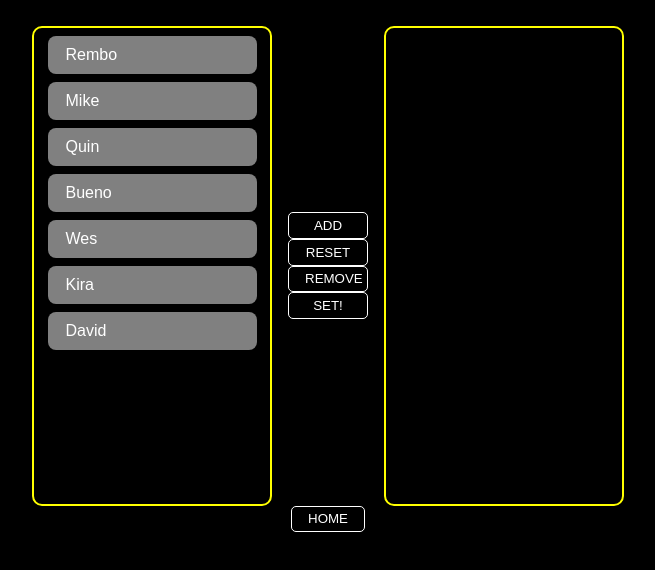
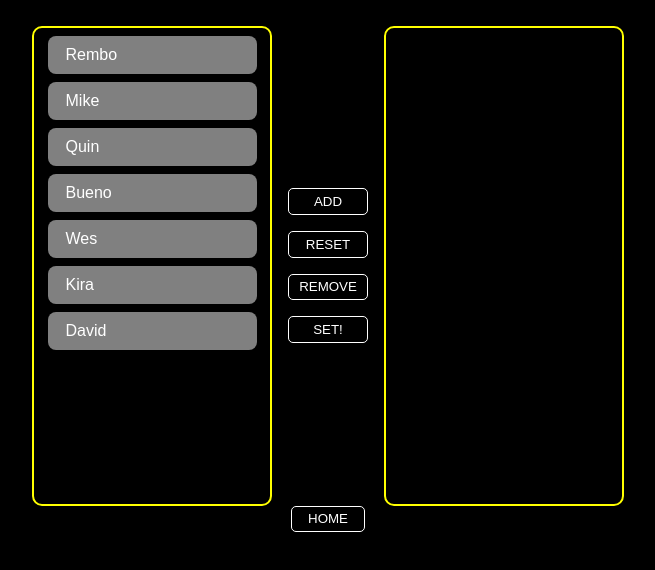
Before and after one commit to michaelslaton/belt-tracker-client, a React (Vite) app: page /drift in a window 1280 px wide. Shown: the top 570 px of the page, without its empty margins (312-967 px from the left). Built offline with nearby package versions, Linux system fonts and the light colour scheme; the HTML template or start-up script is replaced by a standard one.

Commit message:
adjustments

```diff
--- a/src/layout/drift-god/driftGod.css
+++ b/src/layout/drift-god/driftGod.css
@@ -45,16 +45,19 @@
   flex-direction: column;
   justify-content: center;
   height: 100%;
+  gap: 1rem;
 }
 
 .drift__new-god--wrapper {
   height: 4rem;
   width: 100%;
   text-align: center;
+  z-index: 99;
 }
 .drift__new-god {
   margin: 0;
   text-transform: uppercase;
+  z-index: 99;
 }
 
 .drift__control-buttons-wrapper {
--- a/src/layout/drift-god/score-entree/scoreEntree.css
+++ b/src/layout/drift-god/score-entree/scoreEntree.css
@@ -29,5 +29,5 @@
   -webkit-box-shadow:0px 0px 96px 14px rgba(255,255,0,1);
   -moz-box-shadow: 0px 0px 96px 14px rgba(255,255,0,1);
   box-shadow: 0px 0px 96px 14px rgba(255,255,0,1);
-  z-index: 99;
+  z-index: 80;
 }
--- a/src/layout/layout.css
+++ b/src/layout/layout.css
@@ -16,6 +16,8 @@
   background-color: black;
   color: white;
   cursor: pointer;
+  display: grid;
+  place-content: center;
 }
 .business-button:hover {
   background-color: white;
```
